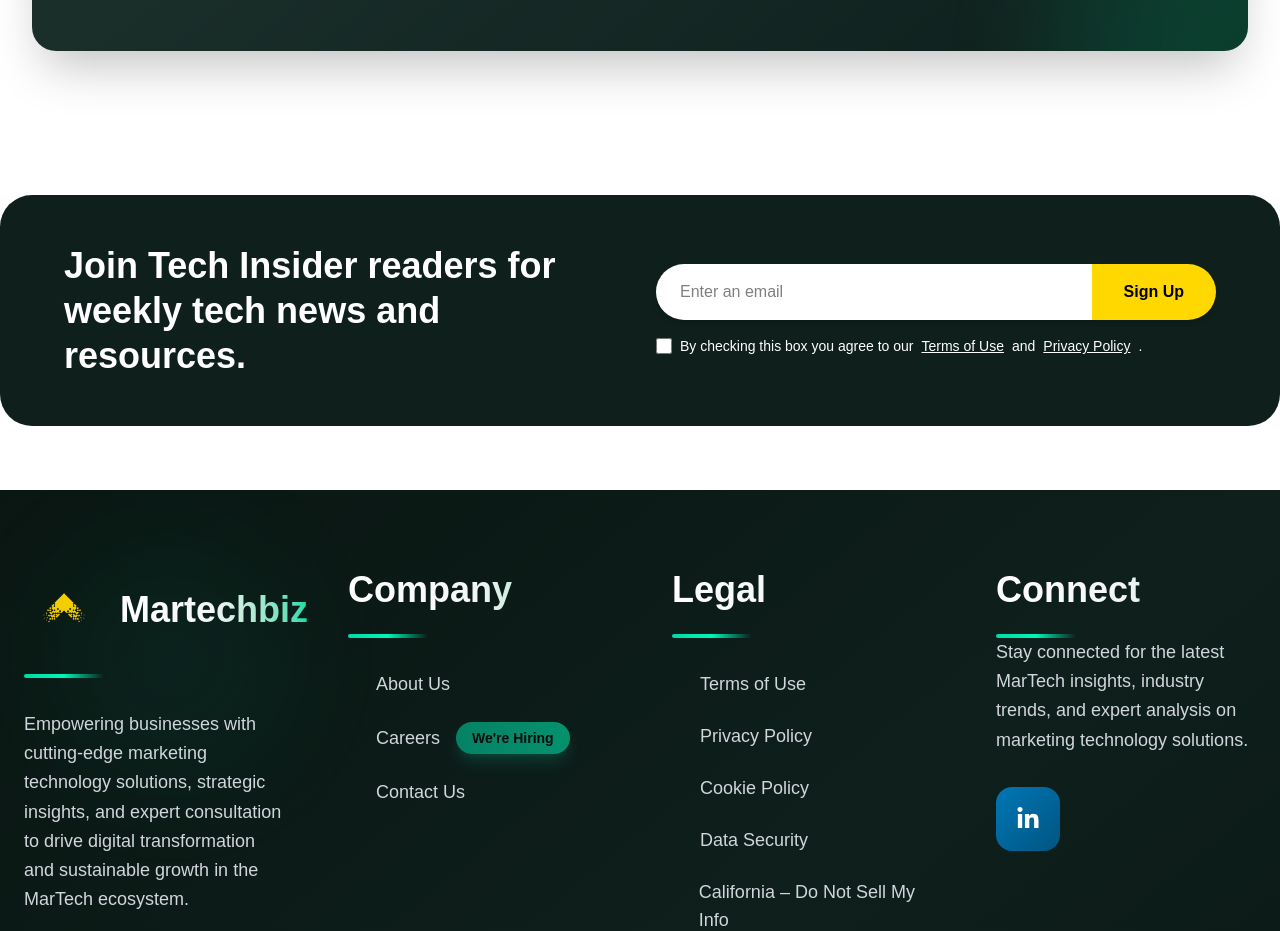
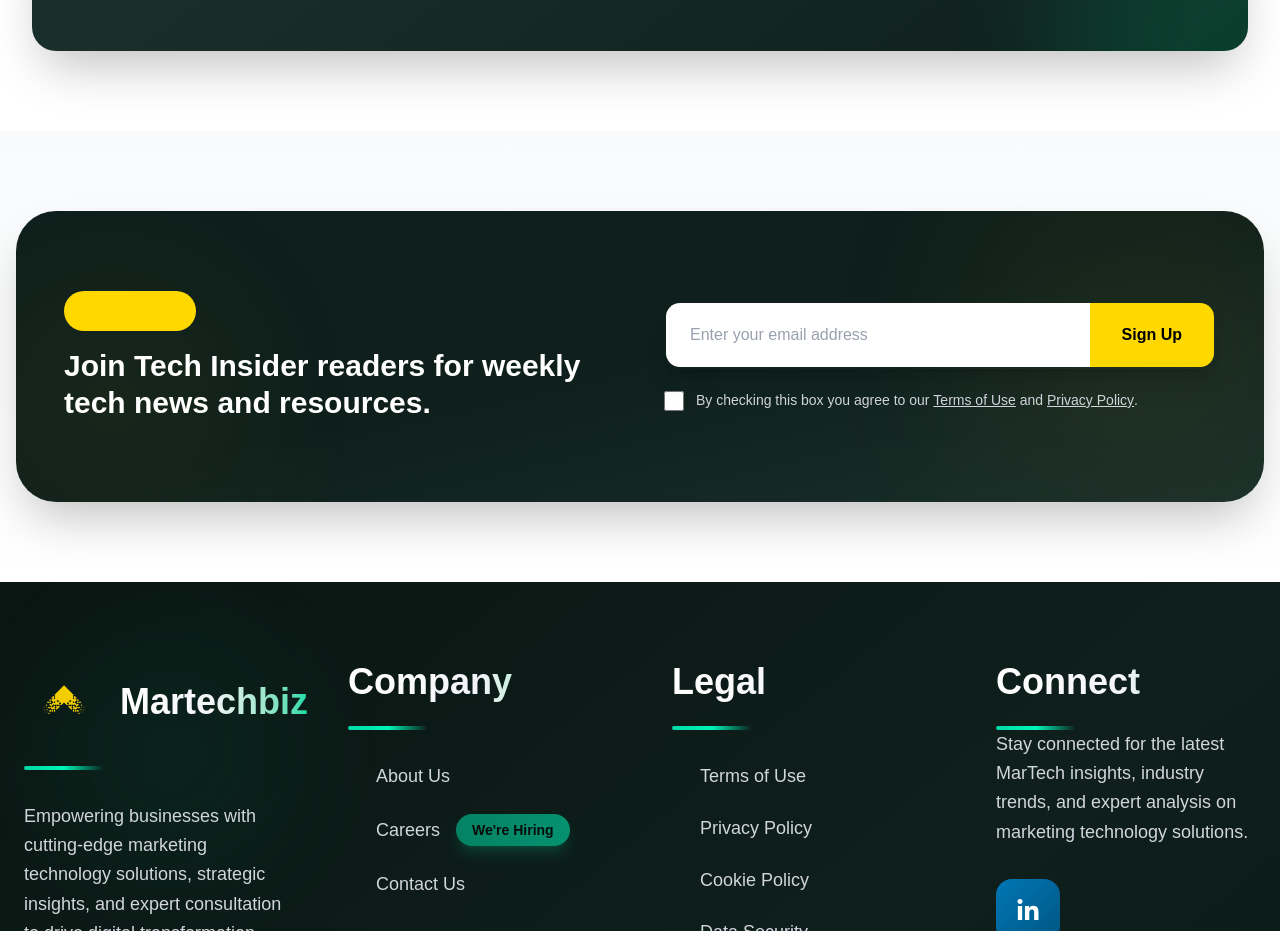
Before and after one commit to md-Gafrujama/the-tech-gafru, a Next.js app: page / in a window 1280 px wide. Shown: the part 4380-5311 px from the top of the page. Built offline with nearby package versions, Linux system fonts and the light colour scheme.

Commit message:
correction home page

```diff
--- a/src/app/page.jsx
+++ b/src/app/page.jsx
@@ -1492,23 +1492,32 @@ export default function Page() {
 `}</style>
 
       {/* Email Signup Section */}
-      <section className="py-16 bg-white">
-        <div className="bg-[#0E1F1C] rounded-[2rem] w-full max-w-7xl mx-auto sm:px-6 lg:px-8">
-          <div className="grid md:grid-cols-2 items-center py-12 gap-8 px-4 sm:px-6 lg:px-8">
+
+<section className="py-12 sm:py-16 lg:py-20 px-4 bg-gradient-to-b from-gray-50 to-white">
+  <div className="relative bg-gradient-to-br from-[#0E1F1C] via-[#0E1F1C] to-[#1a2f2b] rounded-3xl sm:rounded-[2.5rem] w-full max-w-7xl mx-auto overflow-hidden shadow-2xl">
+    <div className="absolute top-0 right-0 w-64 h-64 bg-[#ffd800] rounded-full blur-[120px] opacity-10"></div>
+    <div className="absolute bottom-0 left-0 w-48 h-48 bg-[#ffd800] rounded-full blur-[100px] opacity-10"></div>
+
+    <div className="relative grid md:grid-cols-2 items-center gap-8 lg:gap-12 py-12 sm:py-16 lg:py-20 px-6 sm:px-8 lg:px-12">
       <motion.div
         initial={{ opacity: 0, x: -30 }}
         whileInView={{ opacity: 1, x: 0 }}
         viewport={{ once: true }}
         transition={{ duration: 0.6 }}
-            >
-              <h2 className="text-2xl sm:text-3xl md:text-4xl font-semibold leading-tight text-white">
+        className="space-y-4"
+      >
+        <div className="inline-block px-4 py-2 bg-[#ffd800] bg-opacity-10 rounded-full mb-4">
+          <span className="text-[#ffd800] text-sm font-semibold tracking-wide">NEWSLETTER</span>
+        </div>
+        <h2 className="text-2xl sm:text-3xl md:text-3xl lg:text-3xl font-bold leading-tight text-white">
           Join Tech Insider readers for weekly tech news and resources.
         </h2>
+
       </motion.div>
 
       <motion.form
         onSubmit={handleSubmit}
-              className="flex flex-col gap-4"
+        className="flex flex-col gap-5"
         initial={{ opacity: 0, x: 30 }}
         whileInView={{ opacity: 1, x: 0 }}
         viewport={{ once: true }}
@@ -1516,40 +1525,43 @@ export default function Page() {
       >
         <input type="hidden" name="access_key" value="c9f66eb3-7bae-487c-bd58-ab7a0f817bff" />
 
-              <div className="flex flex-col sm:flex-row overflow-hidden rounded-full shadow-md">
+        <div className="relative group">
+          <div className="flex flex-col sm:flex-row overflow-hidden rounded-2xl shadow-xl border-2 border-transparent group-hover:border-[#ffd800] transition-all duration-300">
             <input
               type="email"
               name="email"
               required
-                  placeholder="Enter an email"
-                  className="w-full bg-white text-black px-6 py-4 text-base outline-none"
+              placeholder="Enter your email address"
+              className="w-full bg-white text-black px-6 py-4 sm:py-5 text-base outline-none placeholder:text-gray-400"
               aria-label="Email address"
             />
             <button
               type="submit"
               disabled={loading}
-                  className="bg-[#ffd800] text-black font-semibold px-8 py-4 transition whitespace-nowrap disabled:opacity-50"
+              className="bg-[#ffd800] hover:bg-[#ffed4e] text-black font-bold px-8 py-4 sm:py-5 transition-all duration-300 whitespace-nowrap disabled:opacity-50 disabled:cursor-not-allowed transform hover:scale-105"
             >
               {loading ? 'Signing Up...' : 'Sign Up'}
             </button>
           </div>
-
-              <label className="flex items-center text-sm text-white gap-2">
+        </div>
+
+        <label className="flex items-start text-sm text-gray-300 gap-3 cursor-pointer hover:text-white transition-colors">
           <input
             type="checkbox"
             name="terms"
             required
-                  className="w-4 h-4 rounded focus:ring-0 accent-[#ffd800]"
-                />
+            className="w-5 h-5 rounded mt-0.5 focus:ring-2 focus:ring-[#ffd800] accent-[#ffd800] cursor-pointer"
+          />
+          <span className="leading-relaxed">
             By checking this box you agree to our{" "}
-                <Link href="/terms" className="underline hover:text-lime-300">Terms of Use</Link> and{" "}
-                <Link href="/privacy" className="underline hover:text-lime-300">Privacy Policy</Link>.
+            <Link href="/terms" className="underline hover:text-[#ffd800] transition-colors font-medium">Terms of Use</Link> and{" "}
+            <Link href="/privacy" className="underline hover:text-[#ffd800] transition-colors font-medium">Privacy Policy</Link>.
+          </span>
         </label>
       </motion.form>
     </div>
   </div>
 </section>
-
       <style jsx>{`
         .hide-scrollbar {
           -ms-overflow-style: none;
```
Lines whose indentation alone changed are shown as unchanged.
